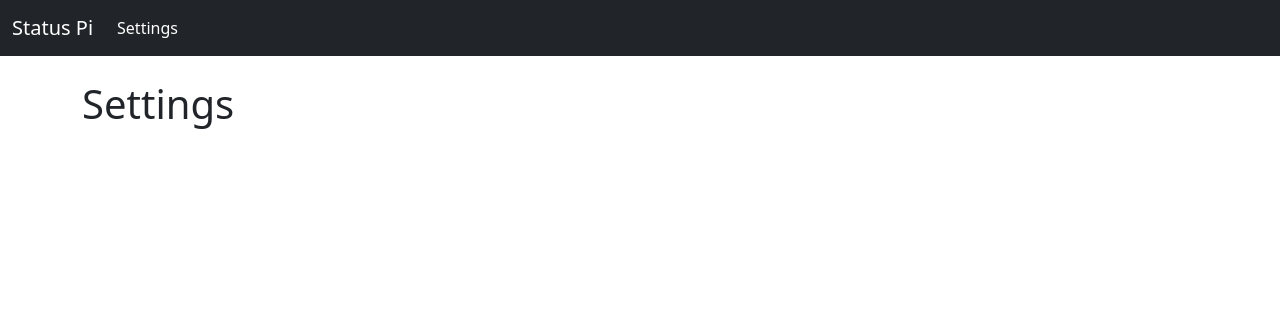
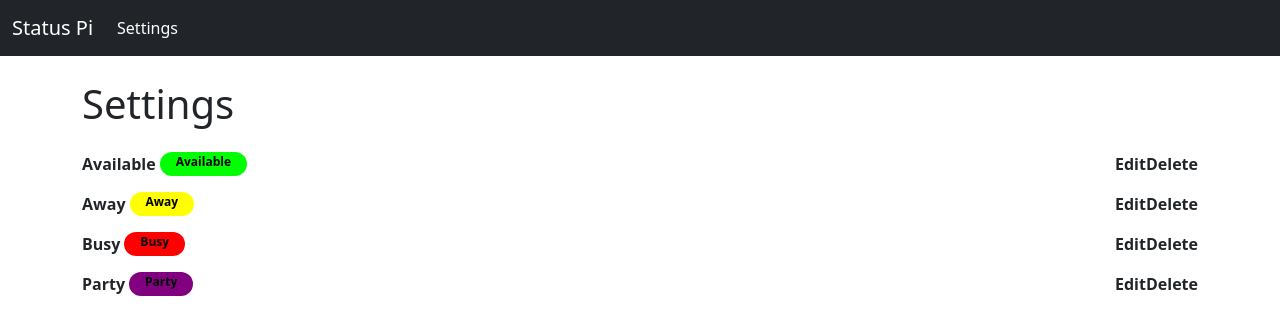
Before and after one commit to woody05/StatusPi, a Flask app: page /settings in a window 1280 px wide. Shown: the top 335 px of the page. Run offline with Flask 3, Linux system fonts and the light colour scheme; some libraries are stand-ins or nearby versions.

Commit message:
adding statuses to settings

```diff
--- a/app/templates/settings.html
+++ b/app/templates/settings.html
@@ -16,6 +16,24 @@
         </div>
     </div>
 </div>
+
+<div class="row">
+    {% for status in available_statuses %}
+    <div class="col-md-12">
+        <div class="d-flex justify-content-left justify-content-between py-2">
+            <div class="d-flex">
+                <strong>{{ status.name }}</strong><span class="badge rounded-pill current-status py-1 px-3 ms-1"
+                style="color: #000;background-color: rgb{{ status.color }}">{{ status.name }}</span>
+            </div>
+            <div class="d-flex">
+                <strong>Edit</strong>
+                <strong>Delete</strong>
+            </div>
+        </div>
+    </div>
+    {% endfor %}
+</div>
+
 {% endblock %}
 
 {% block extra_scripts %}
--- a/app/views/settings_view.py
+++ b/app/views/settings_view.py
@@ -5,4 +5,6 @@ bp = Blueprint('settings', __name__)
 @bp.route('/settings', methods=['GET'])
 def settings():
 
-    return render_template('settings.html')
+    available_statuses = current_app.status_manager.get_available_statuses()
+
+    return render_template('settings.html', available_statuses=available_statuses)
```
